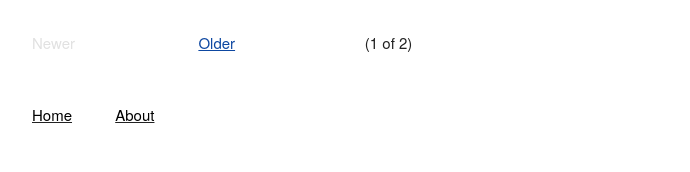
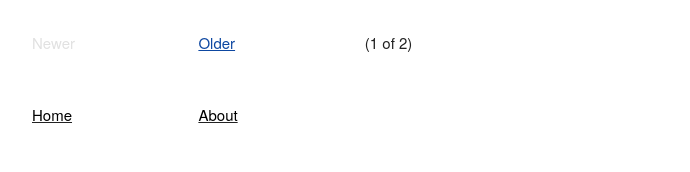
Before and after one commit to mt-trash/mt-trash.github.io, a Jekyll site: the page built from index.html, in a window 1280 px wide. Shown: the part 1128-1300 px from the top of the page, without its empty margins (128-818 px from the left). Built offline with Jekyll 4.4.1, drawn with Linux system fonts in a browser that asks for light colours; the list of posts is cut into pages by our own code.

Commit message:
Update default.html

```diff
--- a/_layouts/default.html
+++ b/_layouts/default.html
@@ -37,11 +37,11 @@
           </div>
         </div>
         {{ content }}
-        <div class="row" style="margin-bottom: 5%">
-          <div class="one column">
+        <div class="row">
+          <div class="two columns" style="margin-bottom: 5%">
             <u><a class="trash" href="{{ site.baseurl }}">Home</a></u>
           </div>
-          <div class="one column">
+          <div class="two columns" style="margin-bottom: 5%">
             <u><a class="trash" href="/about">About</a></u>
           </div>
         </div>
```
